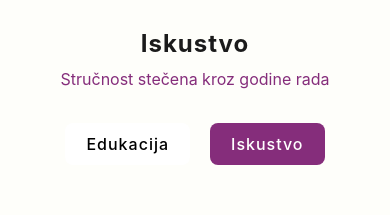
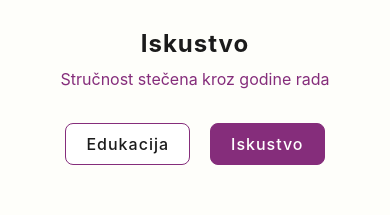
Before and after one commit to NedimBegic/Siman.ba, a React (Vite) app: page / in a window 390 px wide. Shown: the part 2620-2835 px from the top of the page. Built offline with nearby package versions, Linux system fonts and the light colour scheme.

Commit message:
fixing button color on IOS

```diff
--- a/src/components/Work.module.css
+++ b/src/components/Work.module.css
@@ -28,6 +28,7 @@
   background-color: white;
   font-family: var(--font-primary);
   letter-spacing: 1px;
+  color: var(--color-secondary);
 }
 
 .buttons button:hover {
@@ -65,4 +66,8 @@
   .inactive {
     display: none;
   }
+
+  .buttons button {
+    border: 1px solid var(--color-accent);
+  }
 }
```
